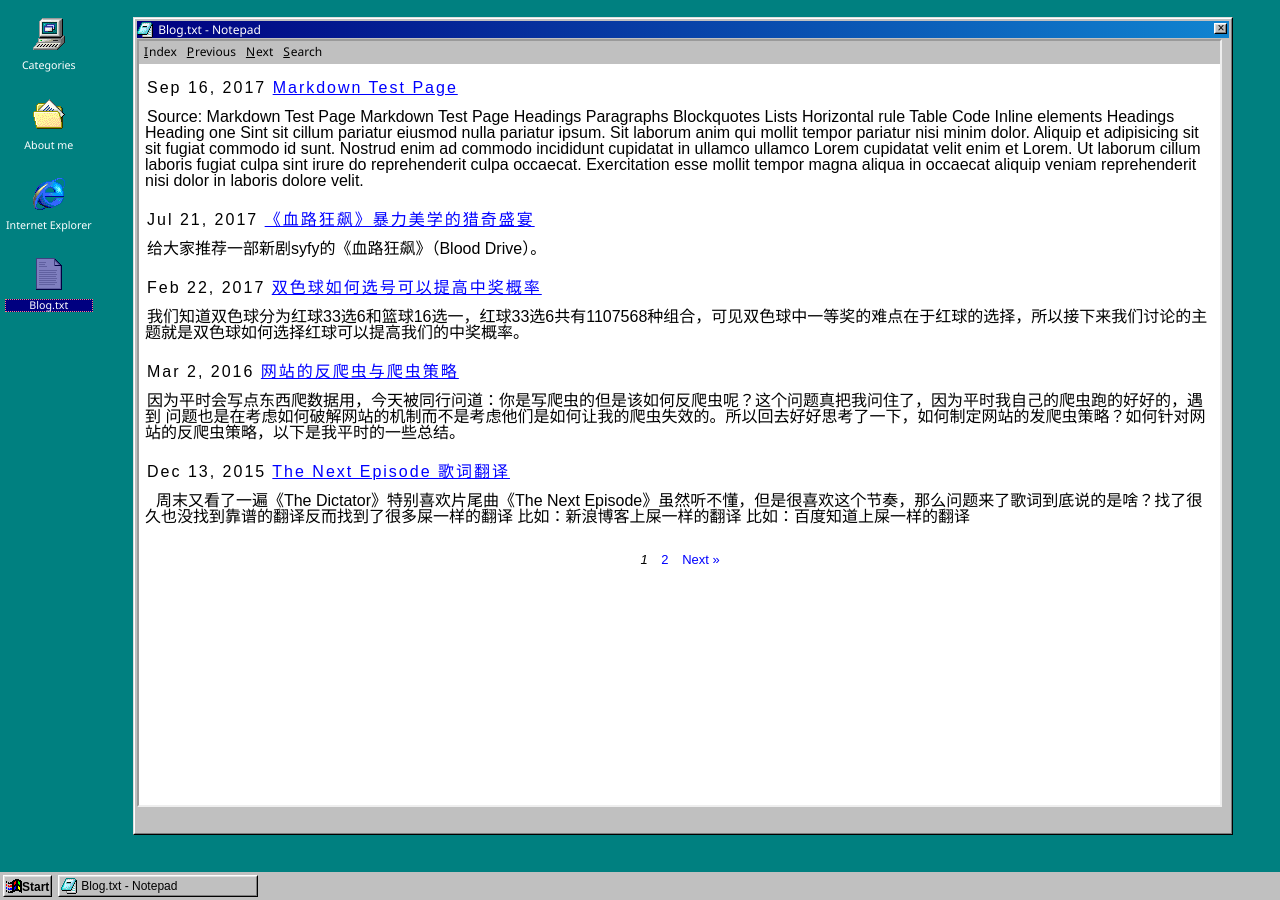
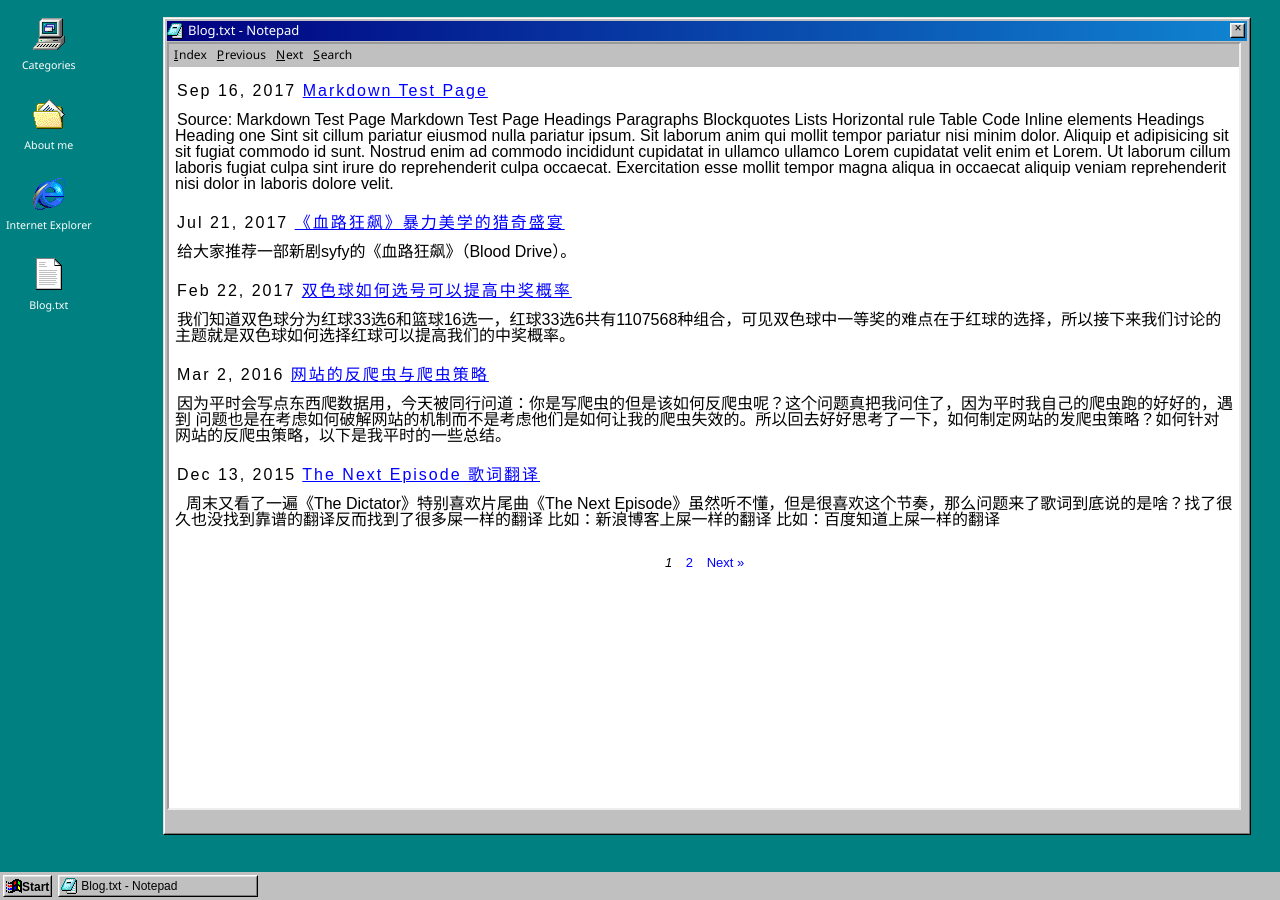
Before and after one commit to jerzygao/windows98-jekyll-theme, a Jekyll site: the page built from index.html, in a window 1280 px wide. Built offline with Jekyll 4.4.1, drawn with Linux system fonts in a browser that asks for light colours.

Commit message:
使用配置文件配置首页

```diff
--- a/_config.yml
+++ b/_config.yml
@@ -7,18 +7,8 @@
 
 # Site settings
 title: Gaozhe'blog
-email: jerzygao@qq.com
-description: Gaozhe'blog
 baseurl: "" # the subpath of your site, e.g. /blog
 url: "" # http://www.54gaozhe.com # the base hostname & protocol for your site
-twitter_username:
-github_username:
-weibo_title: Weibo：
-weibo_name: 敲代码的高双喜
-weibo_url: http://weibo.com/54gaozhe #微博个性域名
-weixin_title: Weixin：
-weixin_mpname: 敲代码的高双喜 #微信公众号
-weixin_mplink: http://mp.weixin.qq.com/s?__biz=MzI5MTUzNzQxNQ==&mid=2247483871&idx=1&sn=51d064eb2cca7486c58546c917477fef&chksm=ec0e56b7db79dfa12ce501f74cfa65b7afa37cd22e1ece4ad217fd0d8b01957a8e028b40e9e6#rd #公众号连接
 
 # https://jekyllrb.com/docs/pagination/
 paginate: 5
--- /dev/null
+++ b/_includes/blog_window.html
@@ -0,0 +1,11 @@
+<div id="blog_window" class="window" touch-action="none" display="none">
+    <div class="window-titlebar" touch-action="none">
+        <img class="icon" draggable="false" src="images/icons/notepad-16x16.png">
+        <span class="window-title">Blog.txt - Notepad</span>
+        <button id="blog-window-close" class="window-close-button window-button button"></button>
+    </div>
+    <div class="window-content">
+        <iframe allowfullscreen="" src="/blog/index.html" class="page-frame">
+        </iframe>
+    </div>
+</div>
--- /dev/null
+++ b/_includes/category_window.html
@@ -0,0 +1,49 @@
+<div id="category_window" class="window small" touch-action="none" style="display: none;">
+    <div class="window-titlebar" touch-action="none">
+        <img class="icon" draggable="false" src="images/icons/find-folder-16x16.png">
+        <span class="window-title">Exploring - My blog</span>
+        <button class="window-close-button window-button button"></button>
+    </div>
+    <div class="menus" touch-action="none">
+        <div class="menu-container">
+            <div class="menu-button file-menu-button" tabindex="-1">
+                <a class="menu-button-link" href="/blog/index.html"> <span class="menu-hotkey">F</span>ile</a>
+            </div>
+        </div>
+        <div class="menu-container">
+            <div class="menu-button file-menu-button" tabindex="-1">
+                <a class="menu-button-link" href="/blog/index.html"> <span class="menu-hotkey">T</span>ools</a>
+            </div>
+        </div>
+        <div class="menu-container">
+            <div class="menu-button file-menu-button" tabindex="-1">
+                <a class="menu-button-link" href="/blog/index.html"> <span class="menu-hotkey">H</span>elp</a>
+            </div>
+        </div>
+    </div>
+    <div class="window-body">
+        <div class="window-list left">
+            <ul class="folder-list">
+                {% for tag in site.data.category.tags %}
+                    <li><a href="#"><img src="{{tag.icon_url}}"> {{tag.title}}</a>
+                        {% if tag.child %}
+                        <ul>
+                            {% for child in tag.child %}
+                                <li><a href="#" title="{{child.title}}"><img src="{{child.icon_url}}"> {{child.title}}</a></li>
+                            {% endfor %}
+                        </ul>
+                        {% endif %}
+                    </li>
+                {% endfor %}
+            </ul>
+        </div>
+        <div class="window-list right">
+            <!-- <iframe allowfullscreen="" src="/blog/index.html" class="page-frame"> -->
+            </iframe>
+        </div>
+    </div>
+    <div class="window-footer">
+        <div class="left">2 object(s)</div>
+        <div class="right">&nbsp;</div>
+    </div>
+</div>
--- a/_layouts/default.html
+++ b/_layouts/default.html
@@ -51,4 +51,5 @@
 
 	<script src="/js/jquery.min.js"></script>
 	<script src="/blog/js/code-line-num.js "></script>
+	<script src="/blog/js/init-postpage.js "></script>
 </body>
--- /dev/null
+++ b/_layouts/desktop.html
@@ -0,0 +1,45 @@
+<!doctype html>
+<html>
+
+<head>
+	<meta charset="utf-8">
+	<title>{{site.title}}</title>
+	<link href="css/layout.css" rel="stylesheet" type="text/css">
+	<link href="css/classic.css" rel="stylesheet" type="text/css">
+	<link rel="icon" href="images/icons/windows-update-16x16.png" sizes="16x16" type="image/png">
+	<link rel="icon" href="images/icons/windows-update-32x32.png" sizes="32x32" type="image/png">
+	<link rel="icon" href="images/icons/windows-update-48x48.png" sizes="48x48" type="image/png">
+	<meta name="viewport" content="width=device-width, user-scalable=no">
+</head>
+
+<body>
+	<div class="desktop focused">
+		<div class="desktop-left">
+			{% for desktop_icon in site.data.desktop_icons %}
+			<div class="desktop-icon" draggable="true" window_id="{{desktop_icon.window_id}}" task_button_id="{{desktop_icon.task_button_id}}" task_button_title="{{desktop_icon.task_button_title}}" task_button_icon_url="{{desktop_icon.task_button_icon_url}}" >
+				<div class="icon-wrapper">
+					<img class="icon" draggable="false" src="{{desktop_icon.icon_url}}">
+					<img class="icon selection-effect" draggable="false" src="{{desktop_icon.icon_url}}">
+				</div>
+				<div class="title">{{desktop_icon.title}}</div>
+			</div>
+			{% endfor %}
+		</div>
+		<div class="desktop-right">
+			{% include category_window.html %}
+			{% include blog_window.html %}
+		</div>
+	</div>
+	<div class="taskbar">
+		<button class="start-button" title="Click here to begin.">
+			<img src="images/start.png" /><b>Start</b>
+		</button>
+		<div id="tasks" class="tasks">
+			<button id="blog_window_task" class="task button"><img class="icon" draggable="false" src="images/icons/notepad-16x16.png"><span class="title">Blog.txt - Notepad</span></button>
+		</div>
+	</div>
+	<script type="text/javascript" src="js/jquery.min.js"></script>
+	<script type="text/javascript" src="js/init.js"></script>
+</body>
+
+</html>
--- /dev/null
+++ b/blog/js/init-postpage.js
@@ -0,0 +1,6 @@
+(function(){
+	$(".post-page").click(function(){
+		$("#blog_window",window.parent.document).click();
+	});
+
+})();
--- a/css/classic.css
+++ b/css/classic.css
@@ -170,7 +170,8 @@
 
 	color: white;
 	font-family: 'Segoe UI', sans-serif;
-	font-size: 12px;
+	font-size: 13px;
+	height: 20px;
 }
 .window-title {
 	padding-left: 2px;
@@ -188,7 +189,7 @@
 button {
 	padding: 0;
 	vertical-align: middle;
-	font-family: Arial, sans-serif;
+	/*font-family: Arial, sans-serif;*/
 	font-size: 12px;
 	background: #c0c0c0;
 	border-top: 1px solid #fff;
--- a/css/layout.css
+++ b/css/layout.css
@@ -81,15 +81,89 @@
 	height: 95%;
 	display: block;
 	float: right;
+	position: relative;
 
 }
 .desktop-right .window{
 	position: relative;
-	left: 5px;
-	width: 95%;
+	left: 3%;
+	width: 94%;
 	height: 95%;
 	top: 2%;
 	display: block;
+}
+.desktop-right .window.small{
+	position: absolute;
+	left: 0%;
+	width: 60%;
+	height: 60%;
+	top: 0%;
+	float: left;
+	display: flex;
+	flex-direction: column;
+}
+
+.window-list{
+	background: white;
+	width: 100%;
+	margin: 0 auto;
+	overflow-y: scroll;
+	display: inline-block;
+	border-width: 2px;
+	border-style: ridge groove groove ridge;
+	border-color: #7f787f #fff8ff #fff8ff #7f787f;
+}
+.window-list.left{
+	width: 30%;
+	font-size: small;
+	padding-left: 6px;
+}
+
+.window-list.left .folder-list{
+	list-style: none;
+	padding:0;
+	background: transparent url(../images/icons/pixel-alt.png) repeat-y 15px 0;
+}
+.window-list.left .folder-list li{
+	padding: 0 0 0 2px;
+}
+.window-list.left .folder-list ul{
+	list-style: none;
+	padding:0;
+}
+.window-list.left .folder-list li ul li {
+	background: transparent url(../images/icons/pixel-alt.png) repeat-x 0 8px;
+	margin: 4px 0 4px 13px;
+	padding: 0 0 0 20px
+}
+.window-list.left .folder-list li a{
+	background: white;
+	display: block;
+	text-decoration: none;
+	color: #000000;
+}
+.window-list.right{
+	width: 67%;
+}
+.window-body{
+	background: #c0c0c0;
+	flex: auto;
+	display: flex;
+}
+
+.window-footer .left,.window-footer .right {
+	border: 1px solid;
+	border-color: #888888 #dadada #dadada #888888;
+	display: inline-block;
+	margin-left: 0.5%;
+	padding: 1px 1px;
+	font-size: xx-small;
+}
+.window-footer .left {
+	width: 33%;
+}
+.window-footer .right {
+	width: 64%;
 }
 .window .page-frame{
 	background: white;
@@ -170,8 +244,8 @@
 .window-close-button {
 	display: inline-block !important;
 	float: right;
-	width: 13px;
-	height: 11px;
+	width: 15px;
+	height: 15px;
 }
 .window-close-button:before {
 	content: '×';
--- a/index.html
+++ b/index.html
@@ -1,73 +1,3 @@
-<!doctype html>
-<html>
-
-<head>
-    <meta charset="utf-8">
-    <title>Gaozhe's blog</title>
-    <link href="css/layout.css" rel="stylesheet" type="text/css">
-    <link href="css/classic.css" rel="stylesheet" type="text/css">
-    <link rel="icon" href="images/icons/windows-update-16x16.png" sizes="16x16" type="image/png">
-    <link rel="icon" href="images/icons/windows-update-32x32.png" sizes="32x32" type="image/png">
-    <link rel="icon" href="images/icons/windows-update-48x48.png" sizes="48x48" type="image/png">
-    <meta name="viewport" content="width=device-width, user-scalable=no">
-</head>
-
-<body>
-    <div class="desktop focused">
-        <div class="desktop-left">
-            <div class="desktop-icon" draggable="true">
-                <div class="icon-wrapper">
-                    <img class="icon" draggable="false" src="images/icons/my-computer-32x32.png">
-                    <img class="icon selection-effect" draggable="false" src="images/icons/my-computer-32x32.png">
-                </div>
-                <div class="title">Categories</div>
-            </div>
-            <div class="desktop-icon" draggable="true">
-                <div class="icon-wrapper">
-                    <img class="icon" draggable="false" src="images/icons/my-documents-folder-32x32.png">
-                    <img class="icon selection-effect" draggable="false" src="images/icons/my-documents-folder-32x32.png">
-                </div>
-                <div class="title">About me</div>
-            </div>
-            <div class="desktop-icon" draggable="true">
-                <div class="icon-wrapper">
-                    <img class="icon" draggable="false" src="images/icons/internet-explorer-32x32.png">
-                    <img class="icon selection-effect" draggable="false" src="images/icons/internet-explorer-32x32.png">
-                </div>
-                <div class="title">Internet Explorer</div>
-            </div>
-            <div id="blog-desktop-icon" class="desktop-icon selected focused" draggable="true">
-                <div class="icon-wrapper">
-                    <img class="icon" draggable="false" src="images/icons/doc-32x32.png">
-                    <img class="icon selection-effect" draggable="false" src="images/icons/doc-32x32.png">
-                </div>
-                <div class="title">Blog.txt</div>
-            </div>
-        </div>
-        <div class="desktop-right">
-            <div id="blog-window" class="window" touch-action="none">
-                <div class="window-titlebar" touch-action="none">
-                    <img class="icon" draggable="false" src="images/icons/notepad-16x16.png">
-                    <span class="window-title">Blog.txt - Notepad</span>
-                    <button id="blog-window-close" class="window-close-button window-button button"></button>
-                </div>
-                <div class="window-content">
-                    <iframe allowfullscreen="" src="/blog/index.html" class="page-frame">
-                    </iframe>
-                </div>
-            </div>
-        </div>
-    </div>
-    <div class="taskbar">
-        <button class="start-button" title="Click here to begin.">
-            <img src="images/start.png" /><b>Start</b>
-        </button>
-        <div class="tasks">
-            <button id="blog-window-task" class="task button"><img class="icon" draggable="false" src="images/icons/notepad-16x16.png"><span class="title">Blog.txt - Notepad</span></button>
-        </div>
-    </div>
-    <script type="text/javascript" src="js/jquery.min.js"></script>
-    <script type="text/javascript" src="js/init.js"></script>
-</body>
-
-</html>
+---
+layout: desktop
+---
--- a/js/init.js
+++ b/js/init.js
@@ -1,22 +1,41 @@
 
 (function(){
-	$("#blog-window-close").click(function(){
-		$("#blog-window-task").hide();
-		$("#blog-window").hide();
-		$("#blog-desktop-icon").removeClass("selected");
-		$("#blog-desktop-icon").removeClass("focused");
+	$(".window-close-button").click(function(){
+		var window = $(this).closest("div .window");
+		window.hide();
+
+		var task_button_id = window.attr('id')+'_task'
+		$("#"+task_button_id).remove();
+
+		$(".desktop-icon").removeClass("selected");
+		$(".desktop-icon").removeClass("focused");
 	});
 
-	$("#blog-desktop-icon").dblclick(function(){
-		$("#blog-window-task").show();
-		$("#blog-window").show();
-		$("#blog-desktop-icon").addClass("focused");
+	$(".desktop-icon").dblclick(function(){
+		$(this).addClass("focused");
+
+		if($(this).attr('window_id')){
+			var window = $("#"+$(this).attr('window_id'));
+			window.css("z-index","1");
+			window.show();
+		}
+
+		if($(this).attr('task_button_id') && !$("#"+$(this).attr('task_button_id')).length>0){
+			var task_button = '<button id="'+$(this).attr('task_button_id')+'" class="task button"><img class="icon" draggable="false" src="'+$(this).attr('task_button_icon_url')+'"><span class="title">'+$(this).attr('task_button_title')+'</span></button>'
+			$("#tasks").append(task_button);
+		}
 	});
 
 	$(".desktop-icon").click(function(){
 		$(".desktop-icon").removeClass("selected");
 		$(".desktop-icon").removeClass("focused");
+
 		$(this).addClass("selected");
 	});
 
+	$(".window").click(function(){
+		$(".window").css("z-index","0");
+		$(this).css("z-index","1");
+	});
+
 })();
```
Also changed, not shown: _data/category.yml (added, +23 -0 lines), _data/desktop_icons.yml (added, +32 -0 lines), _layouts/file-explorer.html (added, +14 -0 lines), images/icons/pixel-alt.png (added).
